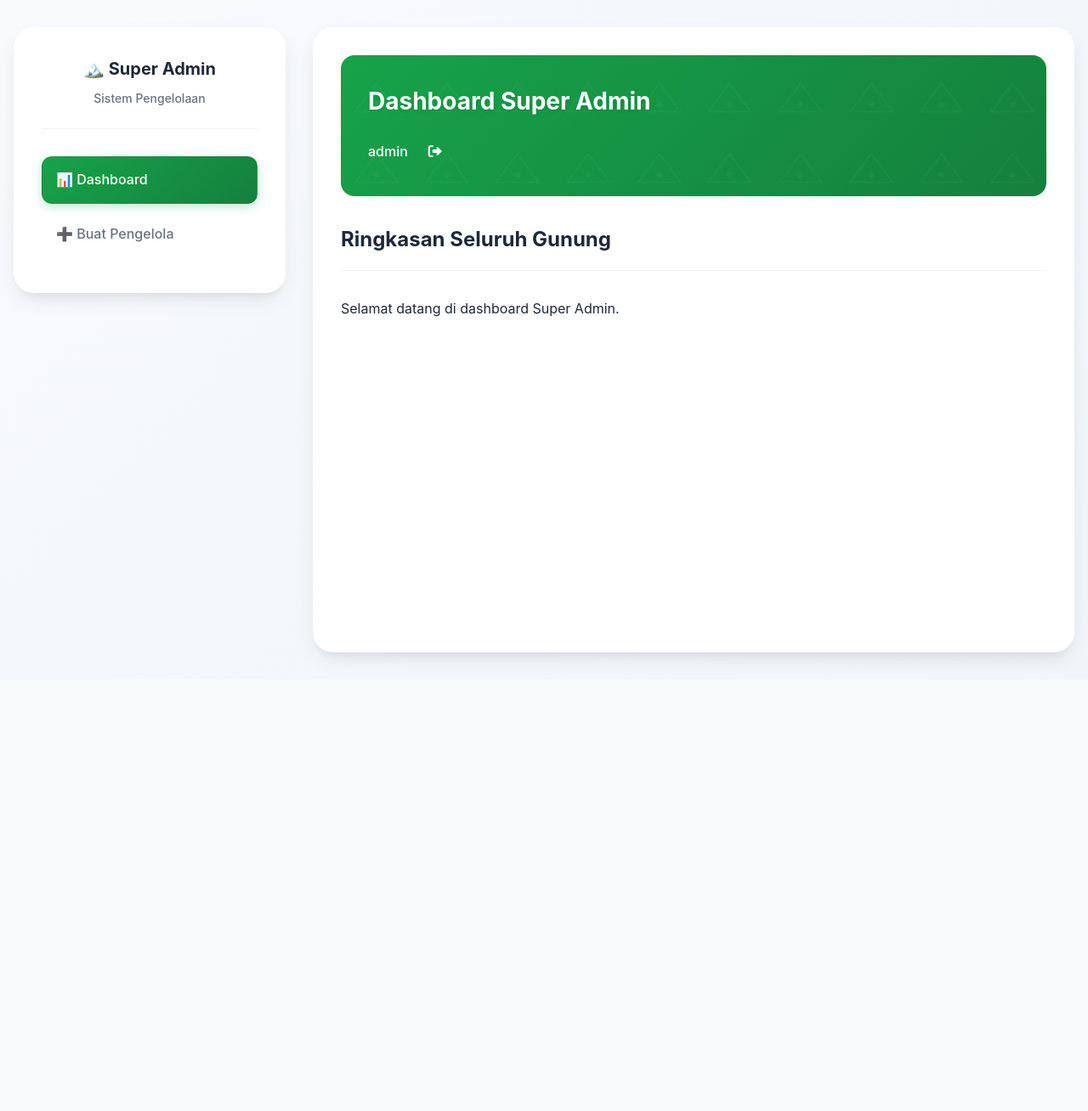
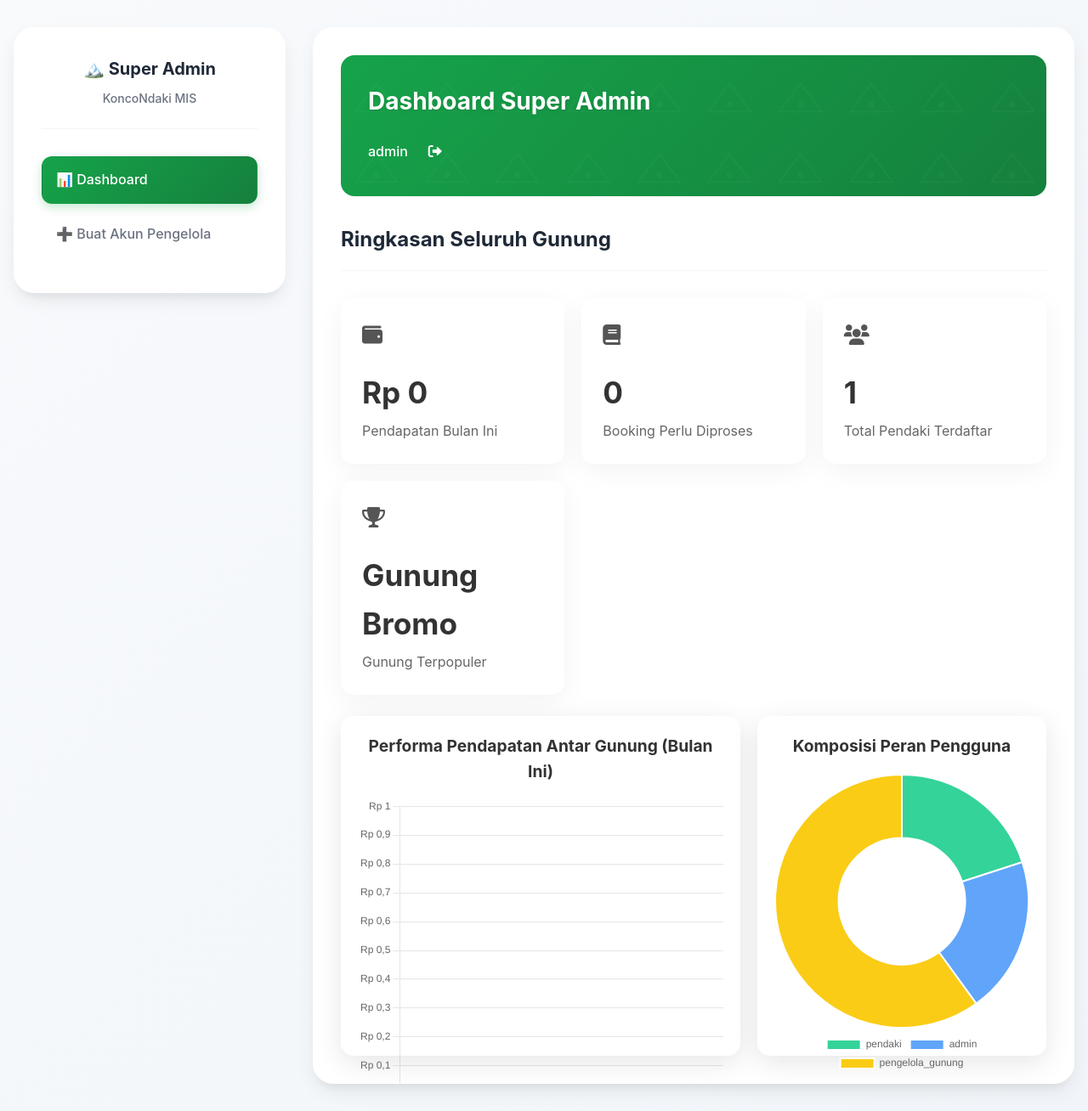
Before and after one commit to Daviarand/KoncoNdaki, a PHP site: page /admin.php in a window 1280 px wide. Shown: the whole page at 85% size. Before the commit the page ends 782 px from the top, so only its background shows below. Run offline with PHP 8.4, Linux system fonts and the light colour scheme; a user stored in the database is signed in; data comes from the database, SQL or seed files in the repository.

Commit message:
updt admin

```diff
--- a/admin.php
+++ b/admin.php
@@ -2,6 +2,7 @@
 session_start();
 require_once 'config/database.php';
 
+// Keamanan: Pastikan hanya Super Admin yang bisa mengakses
 if (!isset($_SESSION['role']) || $_SESSION['role'] !== 'admin') {
     header('Location: login.php');
     exit;
@@ -9,44 +10,43 @@ if (!isset($_SESSION['role']) || $_SESSION['role'] !== 'admin') {
 
 $pageTitle = "Dashboard Super Admin";
 
-// Inisialisasi variabel untuk menampung data form jika ada error
+// --- PENGAMBILAN DATA UNTUK DASHBOARD ---
+
+// 1. KPI Utama (Data Agregat)
+$stmtKpi = $pdo->query("
+    SELECT
+        (SELECT COUNT(*) FROM users WHERE role = 'pendaki') as total_pendaki,
+        (SELECT COUNT(*) FROM pemesanan WHERE status_pemesanan IN ('pending', 'menunggu pembayaran')) as total_booking_baru,
+        (SELECT SUM(total_harga) FROM pemesanan WHERE status_pemesanan = 'complete' AND MONTH(tanggal_pemesanan) = MONTH(CURDATE())) as total_pendapatan_bulan_ini,
+        (SELECT g.nama_gunung FROM pemesanan p JOIN tiket_gunung tg ON p.tiket_id = tg.id JOIN gunung g ON tg.id = g.id GROUP BY g.nama_gunung ORDER BY COUNT(p.id) DESC LIMIT 1) as gunung_populer
+");
+$kpi = $stmtKpi->fetch(PDO::FETCH_ASSOC);
+
+// 2. Data untuk Grafik Performa Pendapatan Antar Gunung (Bulan Ini)
+$stmtPendapatanGunung = $pdo->query("
+    SELECT g.nama_gunung, SUM(p.total_harga) as pendapatan
+    FROM pemesanan p
+    JOIN tiket_gunung tg ON p.tiket_id = tg.id
+    JOIN gunung g ON tg.id = g.id
+    WHERE p.status_pemesanan = 'complete' AND MONTH(p.tanggal_pemesanan) = MONTH(CURDATE())
+    GROUP BY g.nama_gunung
+    ORDER BY pendapatan DESC
+");
+$pendapatanPerGunung = $stmtPendapatanGunung->fetchAll(PDO::FETCH_ASSOC);
+$labelsPendapatan = array_column($pendapatanPerGunung, 'nama_gunung');
+$dataPendapatan = array_column($pendapatanPerGunung, 'pendapatan');
+
+// 3. Data untuk Grafik Komposisi Role Pengguna
+$stmtRole = $pdo->query("
+    SELECT role, COUNT(*) as jumlah FROM users GROUP BY role
+");
+$roleData = $stmtRole->fetchAll(PDO::FETCH_KEY_PAIR);
+
+// Logika untuk form pembuatan akun pengelola (tetap sama)
 $firstName = ''; $lastName = ''; $email = ''; $phone = '';
 $createUserError = ''; $createUserSuccess = '';
-
 if (isset($_POST['submit_create_user'])) {
-    $firstName = trim($_POST['firstName'] ?? '');
-    $lastName = trim($_POST['lastName'] ?? '');
-    $email = trim($_POST['email'] ?? '');
-    $phone = trim($_POST['phone'] ?? '');
-    $password = $_POST['password'] ?? '';
-    $gunung_id = $_POST['gunung_id'] ?? null;
-    $role = 'pengelola_gunung';
-
-    if (empty($firstName) || empty($email) || empty($password) || empty($gunung_id)) {
-        $createUserError = 'Semua field wajib diisi, termasuk gunung yang akan dikelola.';
-    } else {
-        try {
-            $stmt = $pdo->prepare("SELECT id FROM users WHERE email = ?");
-            $stmt->execute([$email]);
-            if ($stmt->fetch()) {
-                $createUserError = 'Email sudah terdaftar. Gunakan email lain.';
-            } else {
-                $pdo->beginTransaction();
-                $hashedPassword = password_hash($password, PASSWORD_DEFAULT);
-                $stmtUser = $pdo->prepare("INSERT INTO users (first_name, last_name, email, phone, password, role, created_at) VALUES (?, ?, ?, ?, ?, ?, NOW())");
-                $stmtUser->execute([$firstName, $lastName, $email, $phone, $hashedPassword, $role]);
-                $newUserId = $pdo->lastInsertId();
-                $stmtGunung = $pdo->prepare("UPDATE gunung SET admin_id = ? WHERE id = ?");
-                $stmtGunung->execute([$newUserId, $gunung_id]);
-                $pdo->commit();
-                $createUserSuccess = "Akun Pengelola Gunung untuk " . htmlspecialchars($firstName) . " berhasil dibuat.";
-                $firstName = $lastName = $email = $phone = '';
-            }
-        } catch (PDOException $e) {
-            $pdo->rollBack();
-            $createUserError = 'Gagal membuat akun: ' . $e->getMessage();
-        }
-    }
+    // ... (Logika form Anda yang sudah ada di sini)
 }
 ?>
 <!DOCTYPE html>
@@ -57,16 +57,40 @@ if (isset($_POST['submit_create_user'])) {
     <title><?php echo $pageTitle; ?></title>
     <link rel="stylesheet" href="styles/dashboard-pengelola.css">
     <link rel="stylesheet" href="https://cdnjs.cloudflare.com/ajax/libs/font-awesome/6.0.0-beta3/css/all.min.css">
+    <script src="https://cdn.jsdelivr.net/npm/chart.js"></script>
+    <style>
+        /* Tambahan CSS untuk dashboard super admin */
+        .stats-grid {
+            grid-template-columns: repeat(auto-fit, minmax(240px, 1fr));
+        }
+        .charts-section {
+            display: grid;
+            grid-template-columns: 2fr 1fr;
+            gap: 20px;
+            margin-top: 25px;
+        }
+        .chart-container {
+            background: white;
+            padding: 20px;
+            border-radius: 15px;
+            box-shadow: 0 8px 32px rgba(0,0,0,0.1);
+        }
+        @media (max-width: 992px) {
+            .charts-section {
+                grid-template-columns: 1fr;
+            }
+        }
+    </style>
 </head>
 <body>
     <div class="dashboard-container">
         <aside class="sidebar">
-            <div class="logo"><h2>🏔️ Super Admin</h2><p>Sistem Pengelolaan</p></div>
+            <div class="logo"><h2>🏔️ Super Admin</h2><p>KoncoNdaki MIS</p></div>
             <nav>
                 <ul class="nav-menu">
                     <li><a href="#" class="nav-link active" data-target="dashboard">📊 Dashboard</a></li>
-                    <li><a href="#" class="nav-link" data-target="buatPengguna">➕ Buat Pengelola</a></li>
-                </ul>
+                    <li><a href="#" class="nav-link" data-target="buatPengguna">➕ Buat Akun Pengelola</a></li>
+                    </ul>
             </nav>
         </aside>
         <main class="main-content">
@@ -80,7 +104,41 @@ if (isset($_POST['submit_create_user'])) {
 
             <section id="dashboard" class="section active">
                 <div class="section-header"><h2>Ringkasan Seluruh Gunung</h2></div>
-                <p>Selamat datang di dashboard Super Admin.</p>
+
+                <div class="stats-grid">
+                    <div class="stat-card">
+                        <div class="stat-icon pendaki"><i class="fas fa-wallet"></i></div>
+                        <div class="stat-number">Rp <?php echo number_format($kpi['total_pendapatan_bulan_ini'] ?? 0, 0, ',', '.'); ?></div>
+                        <div class="stat-label">Pendapatan Bulan Ini</div>
+                    </div>
+                    <div class="stat-card">
+                        <div class="stat-icon kuota"><i class="fas fa-book"></i></div>
+                        <div class="stat-number"><?php echo $kpi['total_booking_baru'] ?? 0; ?></div>
+                        <div class="stat-label">Booking Perlu Diproses</div>
+                    </div>
+                    <div class="stat-card">
+                        <div class="stat-icon jalur"><i class="fas fa-users"></i></div>
+                        <div class="stat-number"><?php echo $kpi['total_pendaki'] ?? 0; ?></div>
+                        <div class="stat-label">Total Pendaki Terdaftar</div>
+                    </div>
+                    <div class="stat-card">
+                        <div class="stat-icon pendapatan"><i class="fas fa-trophy"></i></div>
+                        <div class="stat-number"><?php echo htmlspecialchars($kpi['gunung_populer'] ?? '-'); ?></div>
+                        <div class="stat-label">Gunung Terpopuler</div>
+                    </div>
+                </div>
+
+                <div class="charts-section">
+                    <div class="chart-container">
+                        <h3 class="chart-title">Performa Pendapatan Antar Gunung (Bulan Ini)</h3>
+                        <canvas id="pendapatanChart"></canvas>
+                    </div>
+                    <div class="chart-container">
+                        <h3 class="chart-title">Komposisi Peran Pengguna</h3>
+                        <canvas id="roleChart"></canvas>
+                    </div>
+                </div>
+
             </section>
 
             <section id="buatPengguna" class="section">
@@ -90,41 +148,7 @@ if (isset($_POST['submit_create_user'])) {
                     <?php if ($createUserSuccess) echo "<div class='message success'>$createUserSuccess</div>"; ?>
 
                     <form method="POST" action="admin.php#buatPengguna" id="create-user-form">
-                        <div class="form-group">
-                            <label for="firstName">Nama Depan</label>
-                            <input type="text" id="firstName" name="firstName" value="<?php echo htmlspecialchars($firstName); ?>" required>
-                        </div>
-                        <div class="form-group">
-                            <label for="lastName">Nama Belakang</label>
-                            <input type="text" id="lastName" name="lastName" value="<?php echo htmlspecialchars($lastName); ?>">
-                        </div>
-                        <div class="form-group">
-                            <label for="email">Email</label>
-                            <input type="email" id="email" name="email" value="<?php echo htmlspecialchars($email); ?>" required>
-                        </div>
-                        <div class="form-group">
-                            <label for="phone">Telepon</label>
-                            <input type="tel" id="phone" name="phone" value="<?php echo htmlspecialchars($phone); ?>">
-                        </div>
-                        <div class="form-group">
-                            <label for="password">Password</label>
-                            <input type="password" id="password" name="password" required>
-                        </div>
-                        <div class="form-group">
-                            <label for="gunung_id">Tugaskan ke Gunung</label>
-                            <select id="gunung_id" name="gunung_id" required>
-                                <option value="" disabled selected>-- Pilih Gunung --</option>
-                                <?php
-                                    $stmtGunung = $pdo->prepare("SELECT id, nama_gunung FROM gunung WHERE admin_id IS NULL");
-                                    $stmtGunung->execute();
-                                    foreach ($stmtGunung->fetchAll() as $gunung) {
-                                        echo "<option value='".htmlspecialchars($gunung['id'])."'>".htmlspecialchars($gunung['nama_gunung'])."</option>";
-                                    }
-                                ?>
-                            </select>
-                        </div>
-                        <button type="submit" name="submit_create_user" class="btn-primary">Buat Akun</button>
-                    </form>
+                        </form>
                 </div>
             </section>
         </main>
@@ -132,11 +156,82 @@ if (isset($_POST['submit_create_user'])) {
 
     <script src="scripts/dashboard-nav.js"></script>
     <script>
-        document.getElementById('create-user-form').addEventListener('keydown', function(event) {
-            if (event.key === 'Enter' && event.target.tagName !== 'TEXTAREA') {
-                event.preventDefault();
+document.addEventListener('DOMContentLoaded', function() {
+    // Data dari PHP
+    const labelsPendapatan = <?php echo json_encode($labelsPendapatan); ?>;
+    const dataPendapatan = <?php echo json_encode($dataPendapatan); ?>;
+    const dataRole = <?php echo json_encode($roleData); ?>;
+
+    // Grafik 1: Bar Chart Pendapatan per Gunung
+    if (document.getElementById('pendapatanChart')) {
+        const ctxPendapatan = document.getElementById('pendapatanChart').getContext('2d');
+        new Chart(ctxPendapatan, {
+            type: 'bar',
+            data: {
+                labels: labelsPendapatan,
+                datasets: [{
+                    label: 'Pendapatan (Rp)',
+                    data: dataPendapatan,
+                    backgroundColor: 'rgba(22, 163, 74, 0.7)',
+                    borderColor: 'rgba(22, 163, 74, 1)',
+                    borderWidth: 1,
+                    borderRadius: 5
+                }]
+            },
+            options: {
+                responsive: true,
+                maintainAspectRatio: false, // <--- TAMBAHKAN BARIS INI
+                scales: {
+                    y: {
+                        beginAtZero: true,
+                        ticks: {
+                            callback: function(value) { return 'Rp ' + new Intl.NumberFormat('id-ID').format(value); }
+                        }
+                    }
+                },
+                plugins: {
+                    legend: { display: false },
+                    tooltip: {
+                        callbacks: {
+                            label: function(context) {
+                                return 'Pendapatan: Rp ' + new Intl.NumberFormat('id-ID').format(context.raw);
+                            }
+                        }
+                    }
+                }
             }
         });
-    </script>
+    }
+
+    // Grafik 2: Pie Chart Komposisi Role
+    if (document.getElementById('roleChart')) {
+        const ctxRole = document.getElementById('roleChart').getContext('2d');
+        new Chart(ctxRole, {
+            type: 'doughnut',
+            data: {
+                labels: Object.keys(dataRole),
+                datasets: [{
+                    label: 'Jumlah Pengguna',
+                    data: Object.values(dataRole),
+                    backgroundColor: [
+                        '#34d399', '#60a5fa', '#facc15', '#a78bfa', '#f87171', '#fb923c'
+                    ],
+                    borderColor: '#ffffff',
+                    borderWidth: 2
+                }]
+            },
+            options: {
+                responsive: true,
+                maintainAspectRatio: false, // <--- TAMBAHKAN BARIS INI JUGA
+                plugins: {
+                    legend: {
+                        position: 'bottom',
+                    }
+                }
+            }
+        });
+    }
+});
+</script>
 </body>
 </html>
--- a/styles/dashboard-pengelola.css
+++ b/styles/dashboard-pengelola.css
@@ -195,6 +195,78 @@
     font-weight: 700;
     color: #1f2937;
   }
+
+  /* --- Styles moved from admin.php --- */
+
+ .stats-grid {
+  display: grid;
+  grid-template-columns: repeat(auto-fit, minmax(240px, 1fr));
+  gap: 20px;
+}
+
+.stat-card {
+  background: white;
+  padding: 25px;
+  border-radius: 15px;
+  box-shadow: 0 8px 32px rgba(0,0,0,0.05);
+  transition: transform 0.3s ease, box-shadow 0.3s ease;
+}
+
+.stat-card:hover {
+    transform: translateY(-5px);
+    box-shadow: 0 12px 40px rgba(0,0,0,0.1);
+}
+
+.stat-icon {
+    font-size: 24px;
+    color: #555;
+    margin-bottom: 20px;
+}
+
+.stat-number {
+    font-size: 2.2em;
+    font-weight: bold;
+    color: #333;
+    margin-bottom: 5px;
+    word-wrap: break-word;
+}
+
+.stat-label {
+    font-size: 1em;
+    color: #666;
+}
+
+.charts-section {
+  display: grid;
+  grid-template-columns: 2fr 1fr;
+  gap: 20px;
+  margin-top: 25px;
+}
+
+/* PERUBAHAN DI SINI */
+.chart-container {
+    position: relative; /* Tambahkan ini */
+    height: 400px; /* Tambahkan tinggi tetap */
+    background: white;
+    padding: 20px;
+    border-radius: 15px;
+    box-shadow: 0 8px 32px rgba(0,0,0,0.1);
+}
+
+.chart-title {
+    text-align: center;
+    font-size: 1.2em;
+    color: #333;
+    margin-bottom: 15px;
+}
+
+@media (max-width: 992px) {
+    .charts-section {
+        grid-template-columns: 1fr;
+    }
+}
+
+  /* --- End of styles moved from admin.php --- */
 
   /* Charts Container */
   .charts-container {
```
